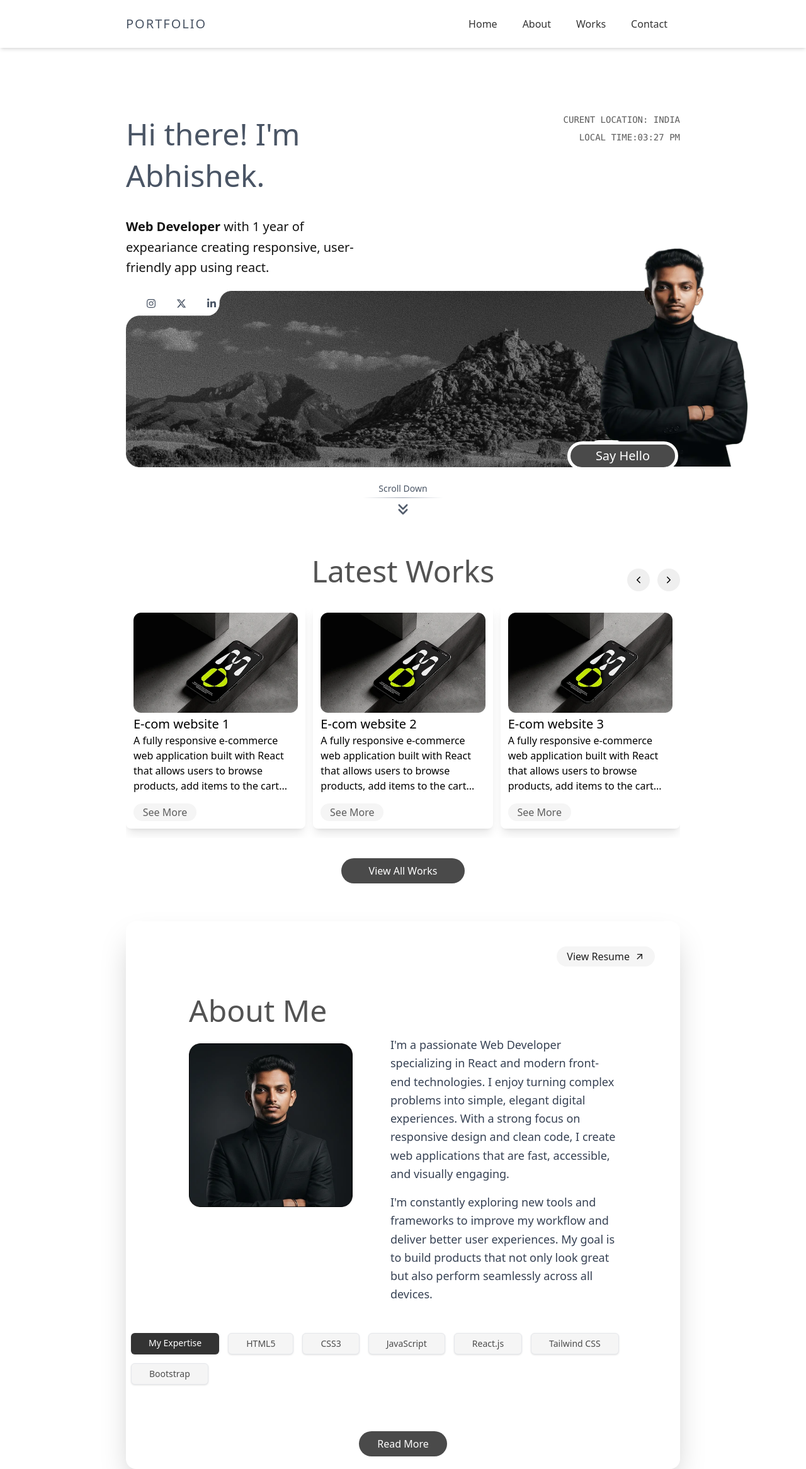
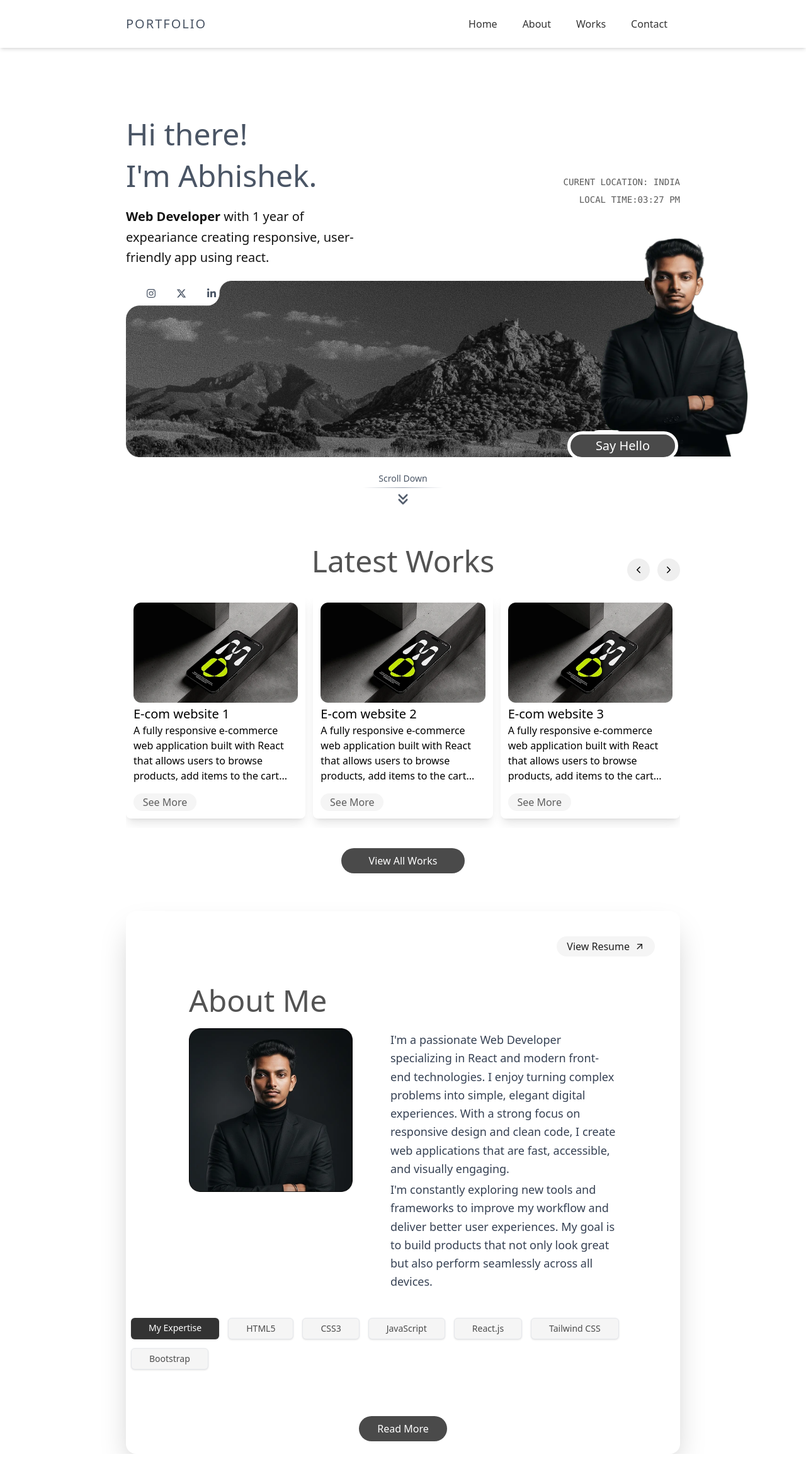
Before and after one commit to abhishekkarayil/portfolio, a React (Vite) app: page / in a window 1280 px wide. Shown: the whole page at 63% size. After the commit the page ends 2309 px from the top, so only its background shows below. Built offline with nearby package versions, Linux system fonts and the light colour scheme.

Commit message:
Refactor code structure for improved readability and maintainability ,updated cv downloas

```diff
--- a/src/Components/AboutMe/AboutMe.jsx
+++ b/src/Components/AboutMe/AboutMe.jsx
@@ -9,16 +9,16 @@ function AboutMe() {
         <div className='lg:px-50 md:px-15 mt-15 px-2.5'>
             <div className='flex justify-center flex-col items-center relative shadow-2xl rounded-2xl gap-3.5 '>
 
-                <div className='w-full hidden md:flex justify-end mt-10 pr-10'>
-                    <button className='flex items-center gap-2 text-[#1E1E1E] bg-[#F5F5F5] px-4 py-1 rounded-full hover:cursor-pointer hover:bg-[#e1dddd] transition-all'>
+                <div className='w-full hidden md:flex justify-end md:mt-8 md:pr-8 lg:mt-10 lg:pr-10'>
+                    <a href="Resume\ABHISHEK-K-CV.pdf"  download className='flex items-center gap-2 text-[#1E1E1E] bg-[#F5F5F5] px-4 py-1 rounded-full hover:cursor-pointer hover:bg-[#e1dddd] transition-all'>
                         View Resume <MdOutlineArrowOutward />
-                    </button>
+                    </a>
                 </div>
 
-                <div className='flex md:flex-row flex-col lg:gap-15 gap-5 px-3.5 lg:px-25 lg:mt-8'>
-                    <div className='flex flex-col items-center lg:items-start gap-7'>
-                        <h2 className='text-5xl text-[#535353] font-medium'>About Me</h2>
-                        <div className='lg:w-65 w-65 md:w-50'>
+                <div className='flex md:flex-row flex-col mt-4 lg:gap-15 gap-5 px-3.5 lg:px-25 md:px-10  lg:mt-8'>
+                    <div className='flex flex-col items-center lg:items-start gap-5'>
+                        <h2 className='text-5xl lg:text-5xl md:text-3xl text-[#535353] font-medium'>About Me</h2>
+                        <div className='lg:w-65 w-65 md:w-50 '>
                             <img src={myPhoto} alt="myPhotos"
                                 className="w-full h-full object-cover select-none"
                                 draggable="false"/>
@@ -26,20 +26,20 @@ function AboutMe() {
 
 
                         <div className='w-full flex md:hidden justify-center  '>
-                            <button className='flex items-center gap-2 text-[#1E1E1E] bg-[#F5F5F5] px-4 py-1 rounded-full hover:cursor-pointer hover:bg-[#e1dddd] transition-all'>
-                                View Resume <MdOutlineArrowOutward />
-                            </button>
+                          <a href="Resume\ABHISHEK-K-CV.pdf"  download className='flex items-center gap-2 text-[#1E1E1E] bg-[#F5F5F5] px-4 py-1 rounded-full hover:cursor-pointer hover:bg-[#e1dddd] transition-all'>
+                        View Resume
+                    </a>
                         </div>
                     </div>
 
-                    <div className='md:mt-8 lg:mt-16 flex flex-col items-start'>
-                        <p className="text-gray-700 leading-relaxed text-base md:text-lg">
+                    <div className='md:mt-13 lg:mt-18 flex flex-col items-start'>
+                        <p className="text-gray-700 leading-relaxed text-sm lg:text-lg">
                             I'm a passionate Web Developer specializing in React and modern front-end technologies.
                             I enjoy turning complex problems into simple, elegant digital experiences. With a strong
                             focus on responsive design and clean code, I create web applications that are fast,
                             accessible, and visually engaging.
                         </p>
-                        <p className="text-gray-700 mt-4 leading-relaxed text-base md:text-lg">
+                        <p className="text-gray-700 mt-1 leading-relaxed text-sm lg:text-lg">
                             I'm constantly exploring new tools and frameworks to improve my workflow and deliver
                             better user experiences. My goal is to build products that not only look great but also
                             perform seamlessly across all devices.
@@ -47,11 +47,11 @@ function AboutMe() {
                     </div>
                 </div>
 
-                <div className='flex flex-wrap gap-3.5 mt-6 p-2'>
+                <div className='flex flex-wrap gap-3.5 md:mt-5 p-2'>
                     {skills.map((skill, index) => (
                         <span
                             key={index}
-                            className={`lg:px-7 px-4 py-1.5 text-sm rounded-md shadow-sm hover:cursor-pointer ${
+                            className={`lg:px-7 md:px-2 px-4 py-1.5 text-sm rounded-md shadow-sm hover:cursor-pointer ${
                                 index === 0
                                     ? "bg-[#333] text-white hover:bg-[#4b4b4b] transition-all"
                                     : "bg-[#F5F5F5] text-[#4B4B4B] border hover:bg-[#e8e5e5] border-gray-200"
--- a/src/Components/Header/Header.jsx
+++ b/src/Components/Header/Header.jsx
@@ -20,22 +20,20 @@ function Header() {
       <div className='text-xl font-poppins tracking-widest text-gray-600'>PORTFOLIO</div>
       <nav className='hidden md:block'>
         <ul className="flex items-center ">
-          <li className="text-[#333] font-medium sm-text-l px-5 py-1.2 cursor-pointer border-gray-700 hover:text-gray-700 md:px-5 md:py-1.5 hover:bg-gray-100 ">
-            Home
-          </li>
-          <li className="text-[#333] font-medium cursor-pointer px-5 py-1.2 md:px-5 md:py-1.5  hover:text-gray-700">
-            About
-          </li>
-          <li className="text-[#333] font-medium cursor-pointer px-5 py-1.2 md:px-5 md:py-1.5 hover:text-gray-700">
-            Works
-          </li>
-          <li className="text-[#333] font-medium cursor-pointer px-5 py-1.2 md:px-5 md:py-1.5  hover:text-gray-700">
-            Contact
-          </li>
+          {
+            menuItems.map((item, index) => (
+              <li
+                key={index}
+                className="text-[#333] font-medium sm-text-l px-5 py-1.2 cursor-pointer border-gray-700 hover:text-gray-700 md:px-5 md:py-1.5 hover:bg-gray-100 ">
+                {item.label}
+              </li>
+            ))
+          }
+
         </ul>
       </nav>
 
-      {/* Only show StaggeredMenu on mobile */}
+
       <div className="md:hidden w-full h-full fixed top-0 flex z-40">
         <StaggeredMenu
           position="left"
--- a/src/Components/Home/Home.jsx
+++ b/src/Components/Home/Home.jsx
@@ -17,12 +17,19 @@ const Home = () => {
     <section className='w-full relative flex flex-col  justify-center md:px-15 lg:px-50 px-5 mt-20 '>
       <div className='flex flex-col justify-between items-start'>
 
-        <div className='flex pt-25 w-full md:flex-row lg:flex-row flex-col lg:space-x-20 lg:space-y-0 space-y-6 '>
-          <div className='flex flex-col w-full space-y-4'>
-            <h1 className=' text-gray-600 lg:text-5xl text-2xl font-medium leading-snug'>Hi there! I'm Abhishek.</h1>
+        <div className='flex pt-25 w-full md:flex-row flex-col items-center lg:space-x-20 lg:space-y-0 space-y-6 '>
+            <div className='flex flex-col items-end text-sm md:hidden  w-full text-right text-[#5B5B5B]  space-y-2 font-mono'>
+            <p>CURENT LOCATION: INDIA</p>
+            <p className='flex items-center '>
+              <span classNsmame='w-2 h-2 bg-green-500 rounded-full mr-2'></span>LOCAL TIME: <Time/></p>
+
+          </div>
+          <div className='flex flex-col w-full'>
+
+            <h1 className=' text-gray-600 lg:text-5xl text-3xl font-medium leading-snug'>Hi there! <br /> I'm Abhishek.</h1>
             <p className='lg:text-xl text-sm max-w-130 text-[#131313] leading-relaxed mt-4 '><span className='font-semibold'>Web Developer</span> with 1 year of expeariance creating responsive, user-friendly app using react.</p>
           </div>
-          <div className='flex flex-col lg:items-end text-sm  w-full md:items-end md:text-right lg:text-right text-[#5B5B5B]  space-y-2 font-mono'>
+          <div className='md:flex flex-col items-end text-sm hidden  w-full text-right text-[#5B5B5B]  space-y-2 font-mono'>
             <p>CURENT LOCATION: INDIA</p>
             <p className='flex items-center '>
               <span classNsmame='w-2 h-2 bg-green-500 rounded-full mr-2'></span>LOCAL TIME: <Time/></p>
@@ -33,7 +40,7 @@ const Home = () => {
         <div className='w-full flex  relative  mt-5 '>
           <img src={bgImage} alt="Background"  loading="lazy"decoding="async" className='bg-cover grayscale-100 w-full lg:h-70' />
 
-          <div className=' absolute  flex gap-[9px] ml-2 mt-1 text-[6px]  md:gap-6 md:ml-3 lg:gap-8 lg:text-base  md:mt-1 text-gray-600 lg:ml-6 rounded-3xl lg:p-2'>
+          <div className=' absolute  flex gap-[9px] ml-2 mt-1 text-[6px]  md:gap-5 md:ml-3 lg:gap-8 md:text-base  md:mt-1 text-gray-600 lg:ml-6 rounded-3xl lg:p-2'>
             <a href="https://instagram.com" target='_blank' rel='noreferrer'>
               <FaInstagram className='hover:text-black' /> </a>
             <a href="https://twitter.com" target='_blank' rel='noreferrer'>
```
Also changed, not shown: 1 other file (tests, documents, lock files or other folders).
